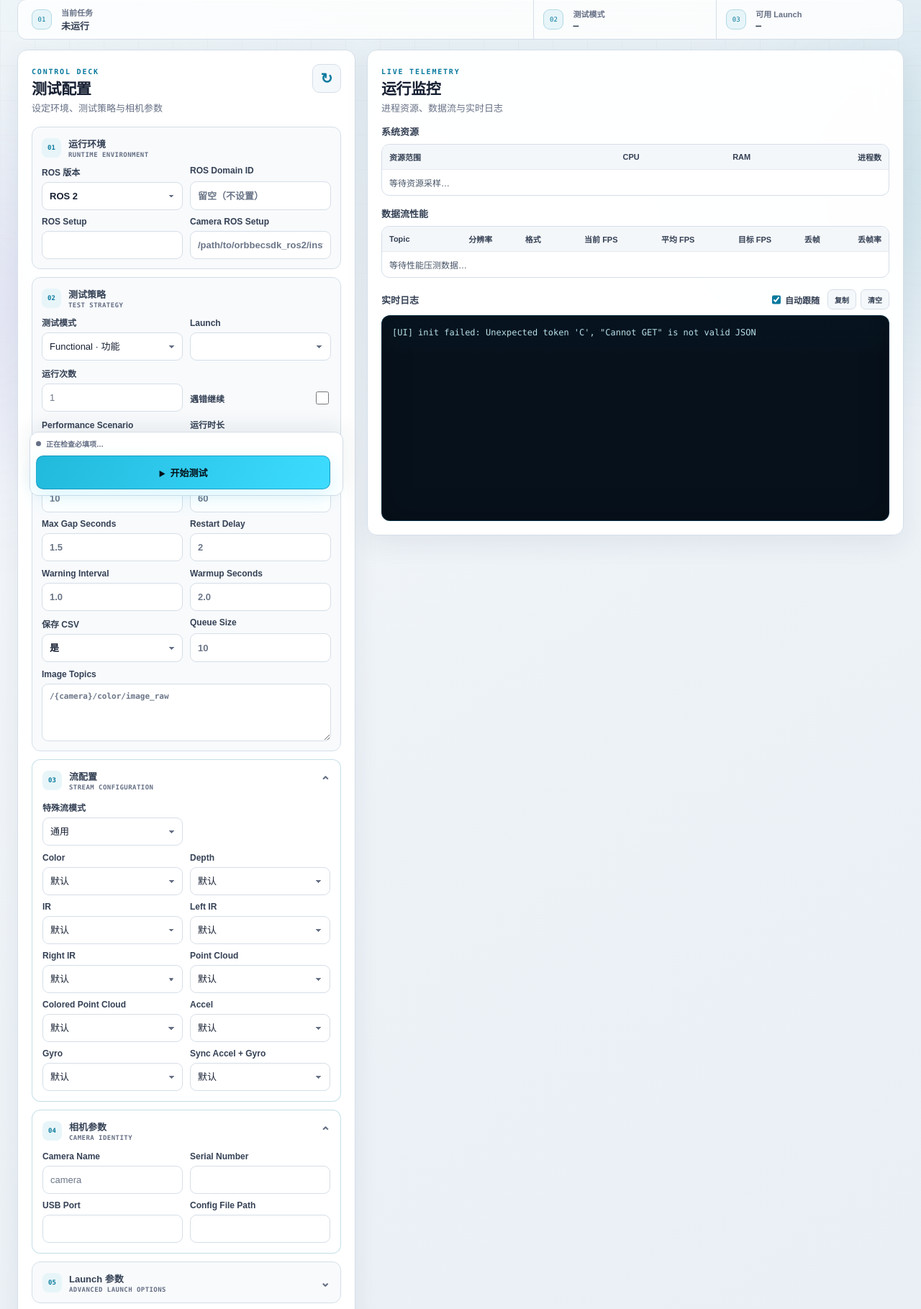
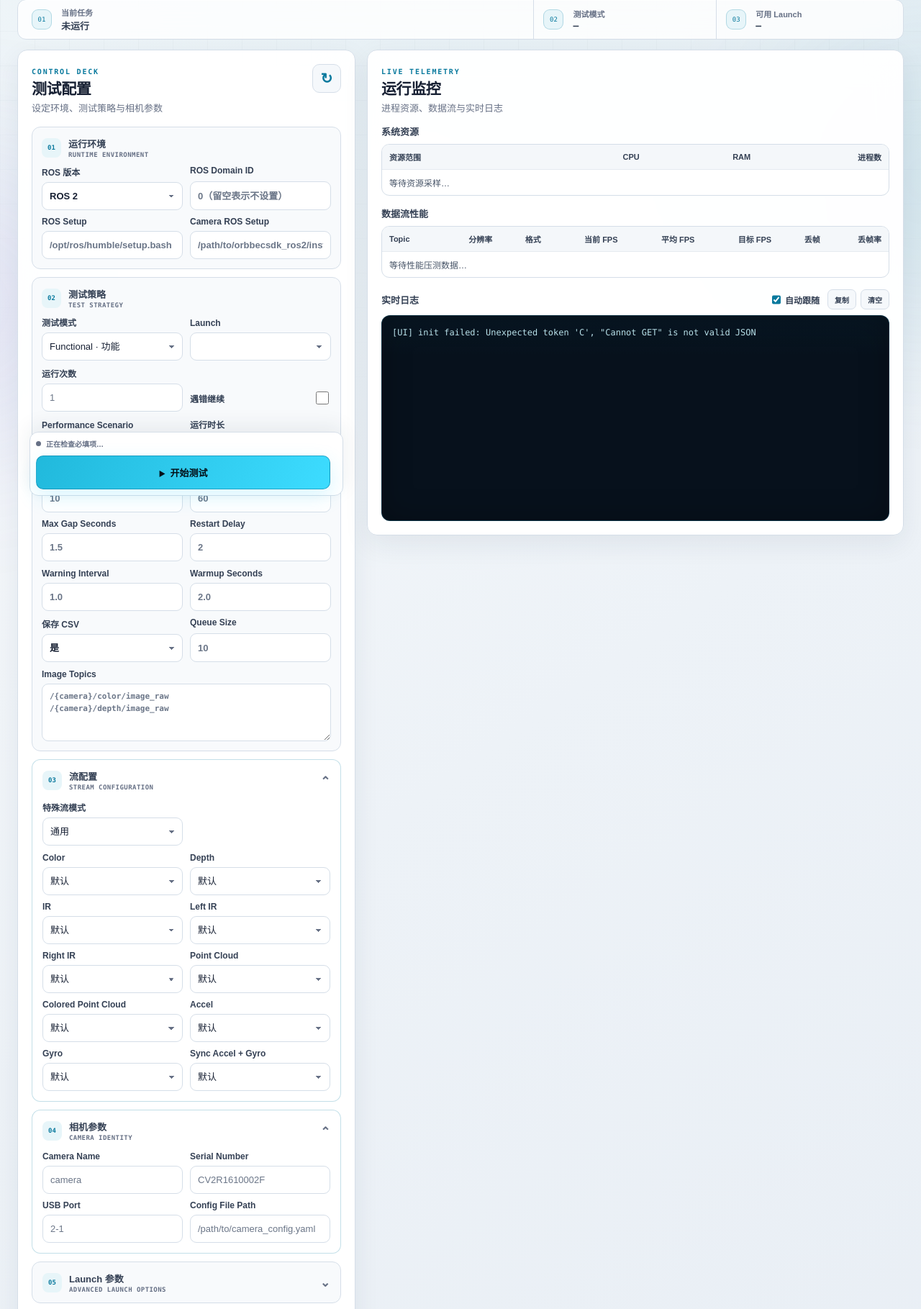
Before and after one commit to obshenlanzhou/ob_Auto_Test_ROS, a Python web app: template auto_test_ws/src/orbbec_camera_auto_test_ui/orbbec_camera_auto_test_ui/templates/index.html in a window 1280 px wide, after a click that opens the changed part. Shown: the part 101-1920 px from the top of the page at 72% size. Run offline with Jinja, Linux system fonts and the light colour scheme; the template is opened without the code that fills it, so the values that code supplies are empty.

Commit message:
feat(ui): enhance camera input fields with placeholders and examples

```diff
--- a/auto_test_ws/src/orbbec_camera_auto_test_ui/orbbec_camera_auto_test_ui/static/app.js
+++ b/auto_test_ws/src/orbbec_camera_auto_test_ui/orbbec_camera_auto_test_ui/static/app.js
@@ -348,6 +348,14 @@ const CAMERA_FIELD_LABELS = {
   "device-port": "Device Port",
   "config-file-path": "Config File Path",
 };
+const CAMERA_FIELD_PLACEHOLDERS = {
+  name: "camera_01",
+  "serial-number": "CV2R1610002F",
+  "usb-port": "2-1",
+  "device-ip": "192.168.1.10",
+  "device-port": "8090",
+  "config-file-path": "/path/to/camera_config.yaml",
+};
 const CAMERA_FIELDS_BY_KIND = {
   usb: ["name", "serial-number", "usb-port", "config-file-path"],
   network: ["name", "device-ip", "device-port", "config-file-path"],
@@ -386,6 +394,7 @@ function addCameraRow(container, kind, camera = {}) {
     input.type = "text";
     input.dataset.cameraField = name;
     input.value = camera[name] || "";
+    input.placeholder = CAMERA_FIELD_PLACEHOLDERS[name] || "";
     label.append(title, input);
     row.appendChild(label);
   }
@@ -453,7 +462,12 @@ function createStandaloneField(field, value) {
       createCameraGroup("usb", "USB 相机", "Serial Number / USB Port"),
       createCameraGroup("network", "网络相机", "Device IP / Device Port")
     );
-    wrapper.append(header, editor);
+    const examples = document.createElement("p");
+    examples.className = "field-note camera-examples";
+    examples.textContent = field.max_items === 1
+      ? "示例：name=camera_01,serial-number=CV2R1610002F,usb-port=2-1"
+      : "示例 1：name=camera_01,usb-port=2-1；示例 2：name=camera_02,device-ip=192.168.1.10,device-port=8090";
+    wrapper.append(header, examples, editor);
     const cameras = Array.isArray(value) ? value.filter(cameraHasValues) : [];
     cameras.forEach((camera) => addCameraRow(editor, cameraKind(camera), camera));
     addUsb.addEventListener("click", () => {
@@ -486,7 +500,7 @@ function createStandaloneField(field, value) {
     control = document.createElement("textarea");
     control.rows = 3;
     control.value = Array.isArray(value) ? value.join("\n") : String(value || "");
-    control.placeholder = "每行填写一个值";
+    control.placeholder = field.placeholder || "示例值 1\n示例值 2";
   } else if (field.type === "flag" || field.type === "boolean") {
     label.classList.add("checkbox-field", "standalone-checkbox");
     control = document.createElement("input");
@@ -500,7 +514,11 @@ function createStandaloneField(field, value) {
     if (field.min !== undefined) control.min = String(field.min);
     if (field.max !== undefined) control.max = String(field.max);
     control.value = String(value ?? "");
-    if (field.type === "duration") control.placeholder = "300 / 15m / 2h";
+    if (field.placeholder) {
+      control.placeholder = field.placeholder;
+    } else if (field.type === "duration") {
+      control.placeholder = "300 / 15m / 2h";
+    }
   }
   control.dataset.standaloneInput = field.name;
   if (field.required) control.required = true;
@@ -596,6 +614,7 @@ function updateStandaloneRosVersion(rosVersion) {
   }
   if (launchFile) {
     launchFile.value = launchFileForRosVersion(launchFile.value, rosVersion);
+    launchFile.placeholder = launchFileForRosVersion(launchFile.placeholder, rosVersion);
   }
   updateStandaloneDomainControl(rosVersion);
 }
--- a/auto_test_ws/src/orbbec_camera_auto_test_ui/orbbec_camera_auto_test_ui/static/style.css
+++ b/auto_test_ws/src/orbbec_camera_auto_test_ui/orbbec_camera_auto_test_ui/static/style.css
@@ -763,6 +763,12 @@ h3 {
   gap: 7px;
 }
 
+.camera-examples {
+  margin: 0 0 8px;
+  font-family: var(--mono);
+  font-size: 9px;
+}
+
 .camera-editor {
   display: grid;
   gap: 10px;
--- a/auto_test_ws/src/orbbec_camera_auto_test_ui/orbbec_camera_auto_test_ui/templates/index.html
+++ b/auto_test_ws/src/orbbec_camera_auto_test_ui/orbbec_camera_auto_test_ui/templates/index.html
@@ -101,11 +101,11 @@
               </label>
               <label>
                 <span>ROS Domain ID</span>
-                <input id="rosDomainId" name="ros_domain_id" type="number" min="0" max="232" step="1" placeholder="留空（不设置）" />
+                <input id="rosDomainId" name="ros_domain_id" type="number" min="0" max="232" step="1" placeholder="0（留空表示不设置）" />
               </label>
               <label>
                 <span>ROS Setup</span>
-                <input id="rosSetup" name="ros_setup" autocomplete="off" />
+                <input id="rosSetup" name="ros_setup" autocomplete="off" placeholder="/opt/ros/humble/setup.bash" />
               </label>
               <label>
                 <span>Camera ROS Setup</span>
@@ -172,7 +172,7 @@
             </div>
 
             <div id="streamTopicFields">
-              <label><span>Image Topics</span><textarea id="imageTopics" name="image_topics" rows="3" placeholder="/{camera}/color/image_raw"></textarea></label>
+              <label><span>Image Topics</span><textarea id="imageTopics" name="image_topics" rows="3" placeholder="/{camera}/color/image_raw&#10;/{camera}/depth/image_raw"></textarea></label>
             </div>
           </section>
 
@@ -205,9 +205,9 @@
             <div class="section-content">
               <div class="grid two">
                 <label><span>Camera Name</span><input id="cameraName" name="camera_name" placeholder="camera" /></label>
-                <label><span>Serial Number</span><input id="serialNumber" name="serial_number" /></label>
-                <label><span>USB Port</span><input id="usbPort" name="usb_port" /></label>
-                <label><span>Config File Path</span><input id="configFilePath" name="config_file_path" /></label>
+                <label><span>Serial Number</span><input id="serialNumber" name="serial_number" placeholder="CV2R1610002F" /></label>
+                <label><span>USB Port</span><input id="usbPort" name="usb_port" placeholder="2-1" /></label>
+                <label><span>Config File Path</span><input id="configFilePath" name="config_file_path" placeholder="/path/to/camera_config.yaml" /></label>
               </div>
             </div>
           </details>
@@ -215,7 +215,7 @@
           <details class="form-section compact-section">
             <summary class="section-title"><span>05</span><div>Launch 参数<small>Advanced launch options</small></div><i aria-hidden="true">⌄</i></summary>
             <div class="section-content">
-              <label><span>Extra Launch Args</span><textarea id="launchArgs" name="launch_args" rows="4" placeholder="enable_point_cloud=true"></textarea></label>
+              <label><span>Extra Launch Args</span><textarea id="launchArgs" name="launch_args" rows="4" placeholder="enable_point_cloud=true&#10;enable_colored_point_cloud=true"></textarea></label>
             </div>
           </details>
 
@@ -252,7 +252,7 @@
             <div class="grid two standalone-global-fields">
               <label>
                 <span>ROS Domain ID</span>
-                <input id="standaloneRosDomainId" name="ros_domain_id" type="number" min="0" max="232" step="1" placeholder="留空（不设置）" />
+                <input id="standaloneRosDomainId" name="ros_domain_id" type="number" min="0" max="232" step="1" placeholder="0（留空表示不设置）" />
               </label>
             </div>
             <div id="standaloneBasicFields" class="dynamic-fields"></div>
--- a/standalone_test_scripts/export_load_stress_test/ui_manifest.json
+++ b/standalone_test_scripts/export_load_stress_test/ui_manifest.json
@@ -9,13 +9,13 @@
   "fields": [
     {"name": "ros_version", "option": "--ros-version", "type": "select", "label": "ROS 版本", "section": "basic", "default": "2", "choices": [{"value": "2", "label": "ROS 2"}, {"value": "1", "label": "ROS 1"}]},
     {"name": "ros_setup", "option": "--ros-setup", "type": "path", "label": "ROS Setup", "section": "basic", "default": "/opt/ros/humble/setup.bash"},
-    {"name": "driver_setup", "option": "--driver-setup", "type": "path", "label": "Driver Setup", "section": "basic", "default": ""},
+    {"name": "driver_setup", "option": "--driver-setup", "type": "path", "label": "Driver Setup", "section": "basic", "default": "", "placeholder": "/path/to/orbbec_camera/install/setup.bash"},
     {"name": "launch_file", "option": "--launch-file", "type": "path", "label": "Launch 文件", "section": "basic", "default": "gemini_330_series_sdk_json.launch.py"},
-    {"name": "config_jsons", "option": "--config-json", "type": "list", "label": "配置 JSON（每行一个）", "section": "basic", "default": []},
+    {"name": "config_jsons", "option": "--config-json", "type": "list", "label": "配置 JSON（每行一个）", "section": "basic", "default": [], "placeholder": "/path/to/Gemini_336L_1.json\n/path/to/Gemini_336L_2.json"},
     {"name": "cameras", "option": "--camera", "type": "camera-list", "label": "相机", "section": "basic", "default": []},
     {"name": "run_count", "option": "--run-count", "type": "integer", "label": "最大循环次数", "section": "basic", "default": "10", "min": 1},
     {"name": "duration", "option": "--duration", "type": "duration", "label": "最长运行时间", "section": "basic", "default": ""},
-    {"name": "image_topics", "option": "--image-topic", "type": "list", "label": "图像 Topic 模板", "section": "basic", "default": []},
+    {"name": "image_topics", "option": "--image-topic", "type": "list", "label": "图像 Topic 模板", "section": "basic", "default": [], "placeholder": "/{camera}/color/image_raw\n/{camera}/depth/image_raw"},
     {"name": "save_image_count", "option": "--save-image-count", "type": "integer", "label": "每 Topic 存图数", "section": "basic", "default": "1", "min": 0},
     {"name": "launch_package", "option": "--launch-package", "type": "text", "label": "Launch Package", "section": "advanced", "default": "orbbec_camera"},
     {"name": "sdk_log_level", "option": "--sdk-log-level", "type": "select", "label": "SDK 日志级别", "section": "advanced", "default": "debug", "choices": ["debug", "info", "warn", "error", "fatal", "none"]},
--- a/standalone_test_scripts/firmware_update_stress_test/ui_manifest.json
+++ b/standalone_test_scripts/firmware_update_stress_test/ui_manifest.json
@@ -10,8 +10,8 @@
   "fields": [
     {"name": "ros_version", "option": "--ros-version", "type": "select", "label": "ROS 版本", "section": "basic", "default": "2", "choices": [{"value": "2", "label": "ROS 2"}, {"value": "1", "label": "ROS 1"}]},
     {"name": "ros_setup", "option": "--ros-setup", "type": "path", "label": "ROS Setup", "section": "basic", "default": "/opt/ros/humble/setup.bash"},
-    {"name": "driver_setup", "option": "--driver-setup", "type": "path", "label": "Driver Setup", "section": "basic", "default": ""},
-    {"name": "firmwares", "option": "--firmware", "type": "list", "label": "固件文件（每行一个）", "section": "basic", "default": [], "required": true},
+    {"name": "driver_setup", "option": "--driver-setup", "type": "path", "label": "Driver Setup", "section": "basic", "default": "", "placeholder": "/path/to/orbbec_camera/install/setup.bash"},
+    {"name": "firmwares", "option": "--firmware", "type": "list", "label": "固件文件（每行一个）", "section": "basic", "default": [], "required": true, "placeholder": "/path/to/firmware_a.bin\n/path/to/firmware_b.bin"},
     {"name": "cameras", "option": "--camera", "type": "camera-list", "label": "目标相机", "section": "basic", "default": []},
     {"name": "run_count", "option": "--run-count", "type": "integer", "label": "最大升级次数", "section": "basic", "default": "10", "min": 1},
     {"name": "duration", "option": "--duration", "type": "duration", "label": "最长运行时间", "section": "basic", "default": ""},
--- a/standalone_test_scripts/image_receive_stats_test/ui_manifest.json
+++ b/standalone_test_scripts/image_receive_stats_test/ui_manifest.json
@@ -9,8 +9,8 @@
   "fields": [
     {"name": "ros_version", "option": "--ros-version", "type": "select", "label": "ROS 版本", "section": "basic", "default": "2", "choices": [{"value": "2", "label": "ROS 2"}, {"value": "1", "label": "ROS 1"}]},
     {"name": "ros_setup", "option": "--ros-setup", "type": "path", "label": "ROS Setup", "section": "basic", "default": "/opt/ros/humble/setup.bash"},
-    {"name": "driver_setup", "option": "--driver-setup", "type": "path", "label": "Driver Setup", "section": "basic", "default": ""},
-    {"name": "image_topics", "option": "--image-topic", "type": "list", "label": "图像 Topic（每行一个）", "section": "basic", "default": [], "required": true},
+    {"name": "driver_setup", "option": "--driver-setup", "type": "path", "label": "Driver Setup", "section": "basic", "default": "", "placeholder": "/path/to/orbbec_camera/install/setup.bash"},
+    {"name": "image_topics", "option": "--image-topic", "type": "list", "label": "图像 Topic（每行一个）", "section": "basic", "default": [], "required": true, "placeholder": "/camera/color/image_raw\n/camera/depth/image_raw"},
     {"name": "duration", "option": "--duration", "type": "duration", "label": "最长运行时间", "section": "basic", "default": ""},
     {"name": "warning_interval_sec", "option": "--warning-interval-sec", "type": "number", "label": "告警间隔秒数", "section": "basic", "default": "1.0", "min": 0.001},
     {"name": "warmup_sec", "option": "--warmup-sec", "type": "number", "label": "预热秒数", "section": "basic", "default": "2.0", "min": 0},
--- a/standalone_test_scripts/launch_param_load_stress/ui_manifest.json
+++ b/standalone_test_scripts/launch_param_load_stress/ui_manifest.json
@@ -9,8 +9,8 @@
   "fields": [
     {"name": "ros_version", "option": "--ros-version", "type": "select", "label": "ROS 版本", "section": "basic", "default": "2", "choices": [{"value": "2", "label": "ROS 2"}, {"value": "1", "label": "ROS 1"}]},
     {"name": "ros_setup", "option": "--ros-setup", "type": "path", "label": "ROS Setup", "section": "basic", "default": "/opt/ros/humble/setup.bash"},
-    {"name": "driver_setup", "option": "--driver-setup", "type": "path", "label": "Driver Setup", "section": "basic", "default": ""},
-    {"name": "launch_file", "option": "--launch-file", "type": "path", "label": "Launch 文件", "section": "basic", "default": "", "required": true},
+    {"name": "driver_setup", "option": "--driver-setup", "type": "path", "label": "Driver Setup", "section": "basic", "default": "", "placeholder": "/path/to/orbbec_camera/install/setup.bash"},
+    {"name": "launch_file", "option": "--launch-file", "type": "path", "label": "Launch 文件", "section": "basic", "default": "", "required": true, "placeholder": "gemini_330_series.launch.py"},
     {"name": "cameras", "option": "--camera", "type": "camera-list", "label": "相机", "section": "basic", "default": [], "required": true, "config_file_required": true},
     {"name": "run_count", "option": "--run-count", "type": "integer", "label": "最大循环次数", "section": "basic", "default": "1", "min": 1},
     {"name": "duration", "option": "--duration", "type": "duration", "label": "最长运行时间", "section": "basic", "default": ""},
```
Also changed, not shown: auto_test_ws/src/orbbec_camera_auto_test_ui/test/test_standalone.py (+37 -0 lines), standalone_test_scripts/launch_restart_stream_check/ui_manifest.json (+4 -4 lines), standalone_test_scripts/preset_upgrade_stress_test/ui_manifest.json (+6 -6 lines).
